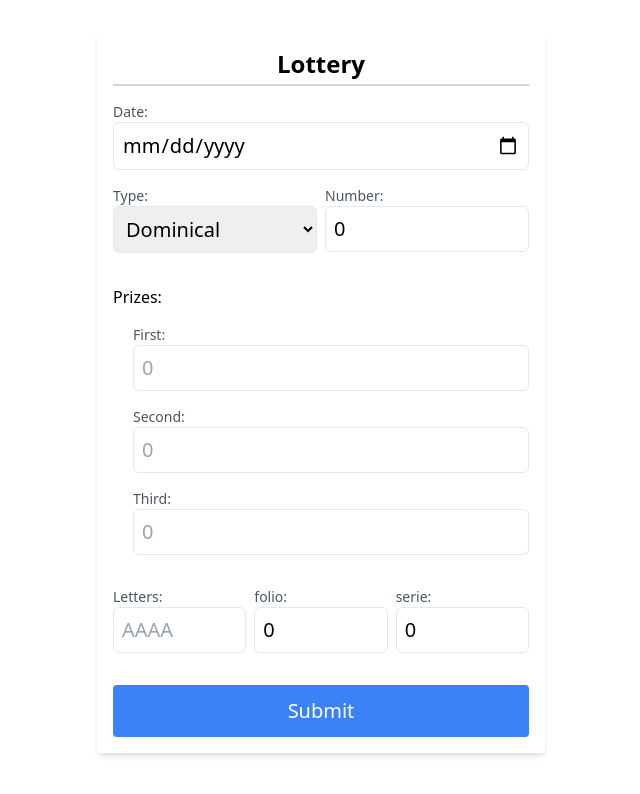
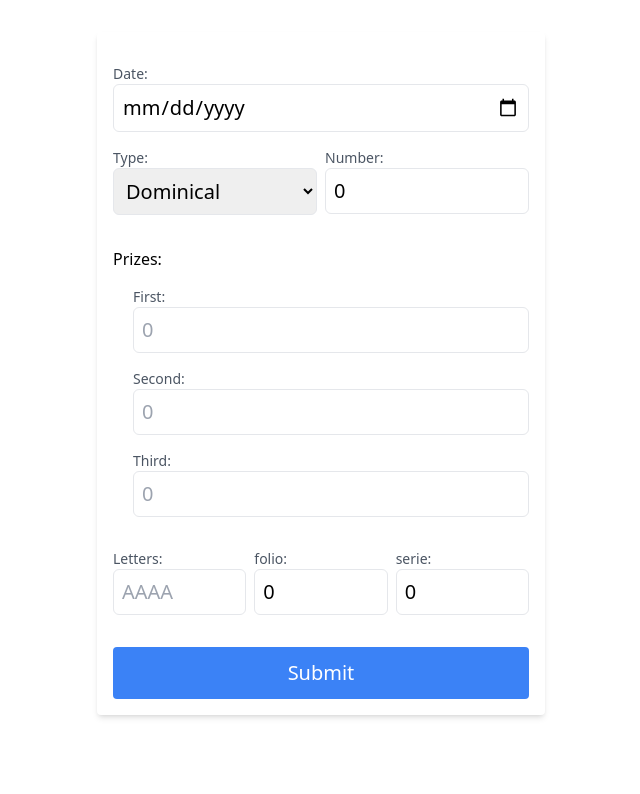
Before and after one commit to JoseAPeralta/lottery-app-admin, a React (Vite) app: page / in a window 1280 px wide. Shown: the top 794 px of the page, without its empty margins (319-959 px from the left). Built offline with nearby package versions, Linux system fonts and the light colour scheme.

Commit message:
feat: delete form title

```diff
--- a/src/App.tsx
+++ b/src/App.tsx
@@ -98,7 +98,6 @@ function App() {
   return (
     <>
       <section className='max-w-md mx-auto mt-8 p-4 bg-white shadow-md rounded divide-y-2 divide-gray-300'>
-        <h1 className='text-2xl text-center font-bold pb-1'>Lottery</h1>
         <Formik initialValues={initialValues} validate={validate} onSubmit={handleSubmit}>
           {({ isSubmitting }) => (
             <Form>
@@ -146,6 +145,7 @@ function App() {
                       id='prizes.first'
                       maxLength={4}
                       placeholder='0'
+                      inputMode='numeric'
                       className='input'
                     />
                     <ErrorMessage name='prizes.first' component='div' className='inputErrorMessage' />
@@ -160,6 +160,7 @@ function App() {
                     required
                     maxLength={4}
                     placeholder='0'
+                    inputMode='numeric'
                     className='input'
                   />
                   <ErrorMessage name='prizes.second' component='div' className='inputErrorMessage' />
@@ -174,6 +175,7 @@ function App() {
                     required
                     maxLength={4}
                     placeholder='0'
+                    inputMode='numeric'
                     className='input'
                   />
                   <ErrorMessage name='prizes.third' component='div' className='inputErrorMessage' />
```
